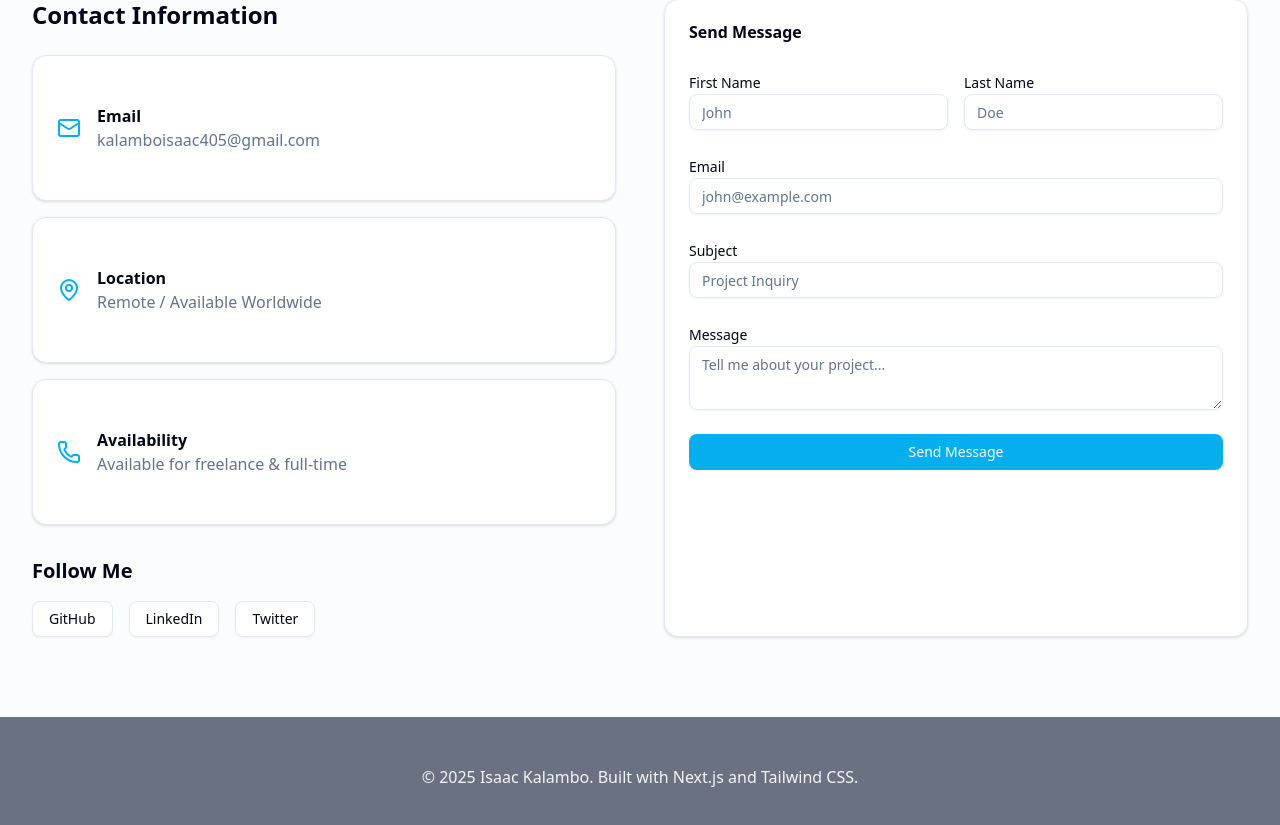
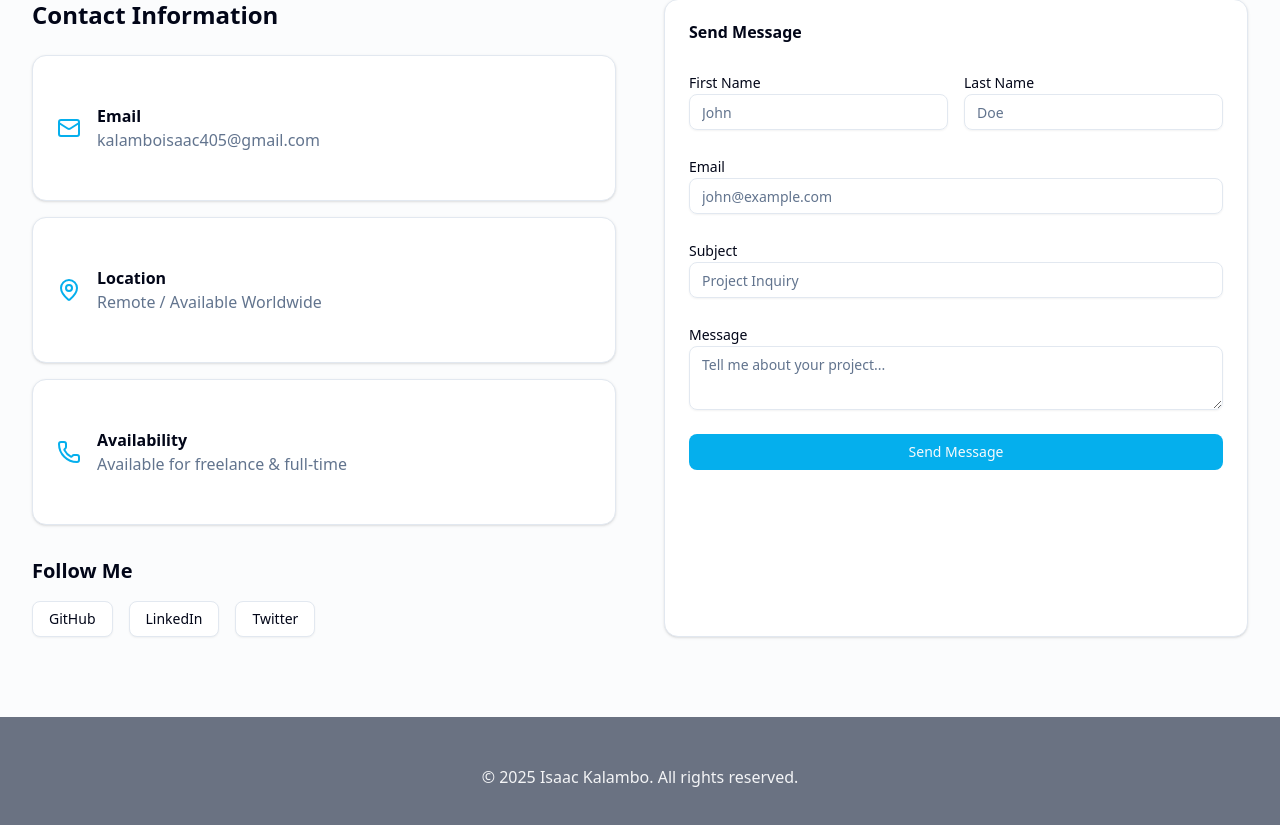
Before and after one commit to IsaacKalambo22/my-portifolio, a Next.js app: page / in a window 1280 px wide. Shown: the part 3489-4314 px from the top of the page. Built offline with nearby package versions, Linux system fonts and the light colour scheme.

Commit message:
Update footer text to reflect all rights reserved for better legal clarity.

```diff
--- a/src/components/common/Footer.tsx
+++ b/src/components/common/Footer.tsx
@@ -9,7 +9,7 @@ export default function Footer() {
       <div className="max-w-7xl mx-auto px-4 sm:px-6 lg:px-8">
         <div className="text-center">
           <p className="text-gray-100">
-            © {currentYear} {personalInfo.name}. Built with Next.js and Tailwind CSS.
+            © {currentYear} {personalInfo.name}. All rights reserved.
           </p>
         </div>
       </div>
```
